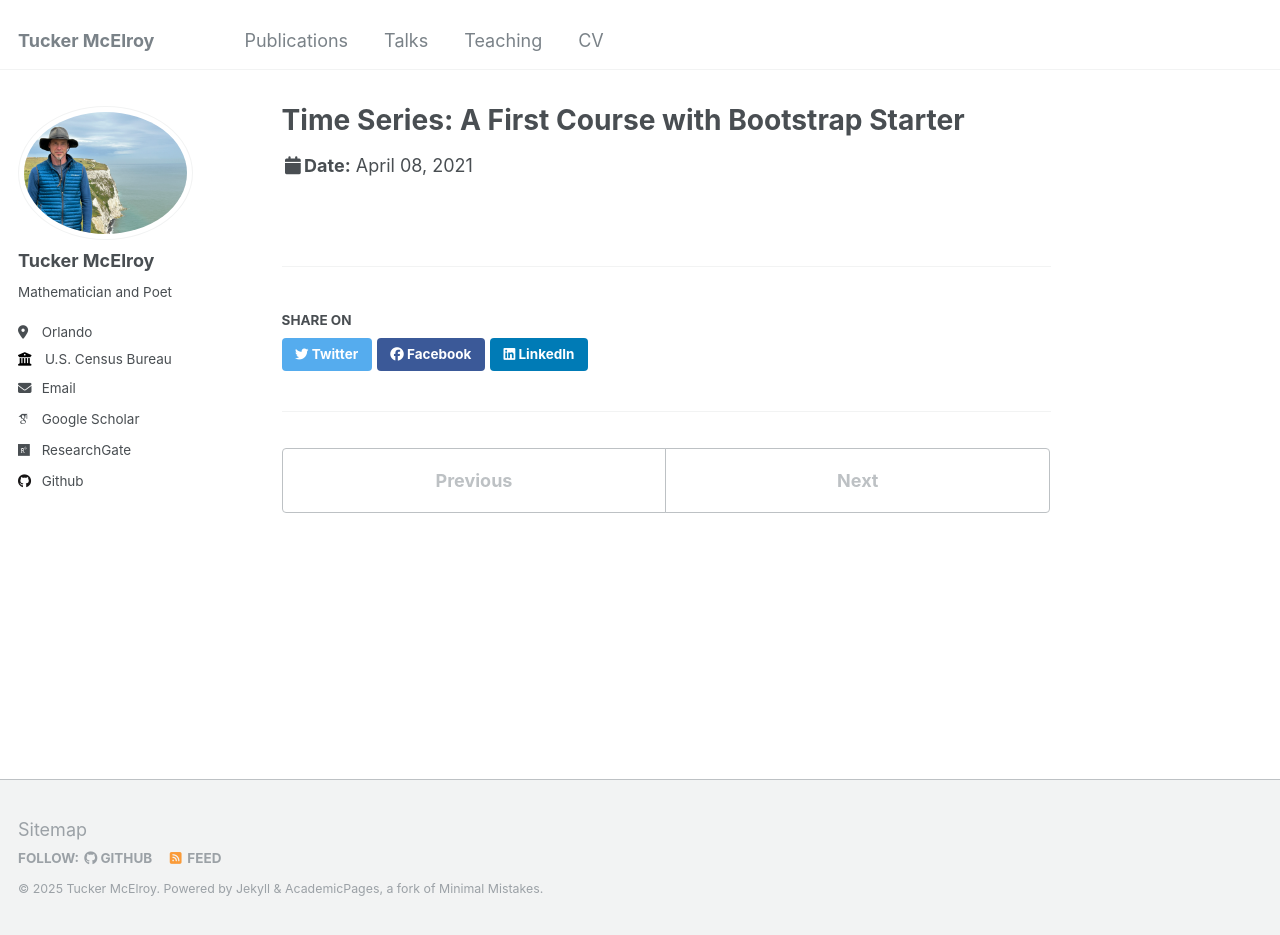
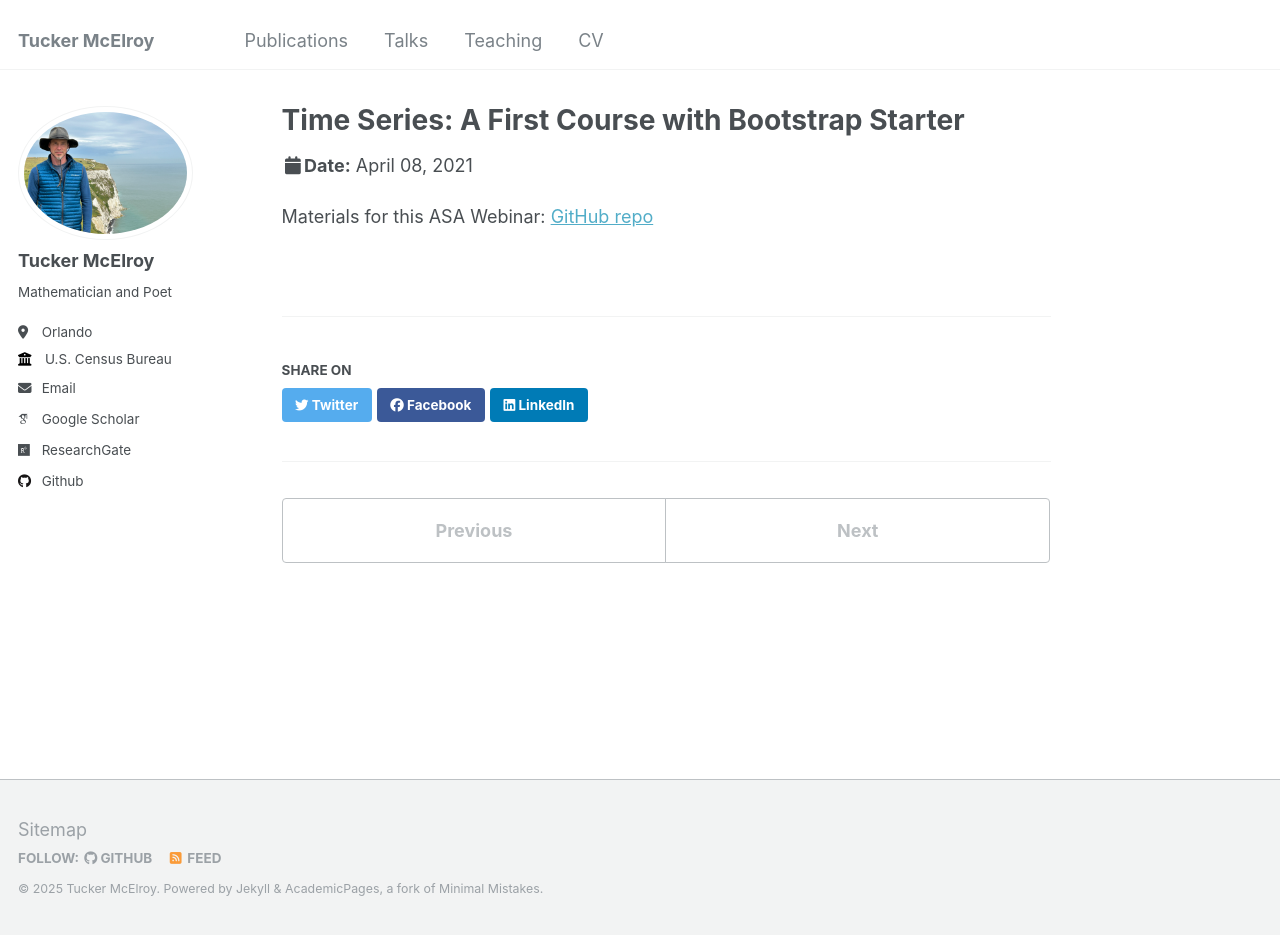
Before and after one commit to tuckermcelroy/tuckermcelroy.github.io, a Jekyll site: the page built from _talks/asa21.md, in a window 1280 px wide and 935 px high. Built offline with Jekyll 4.4.1, drawn with Linux system fonts in a browser that asks for light colours; some web fonts are replaced.

Commit message:
Update asa21.md

```diff
--- a/_talks/asa21.md
+++ b/_talks/asa21.md
@@ -7,3 +7,5 @@ venue: "American Statistical Association Webinar"
 date: 2021-04-08
 location: "Virtual"
 ---
+
+Materials for this ASA Webinar: [GitHub repo](https://github.com/tuckermcelroy/BEwebinar)
```
